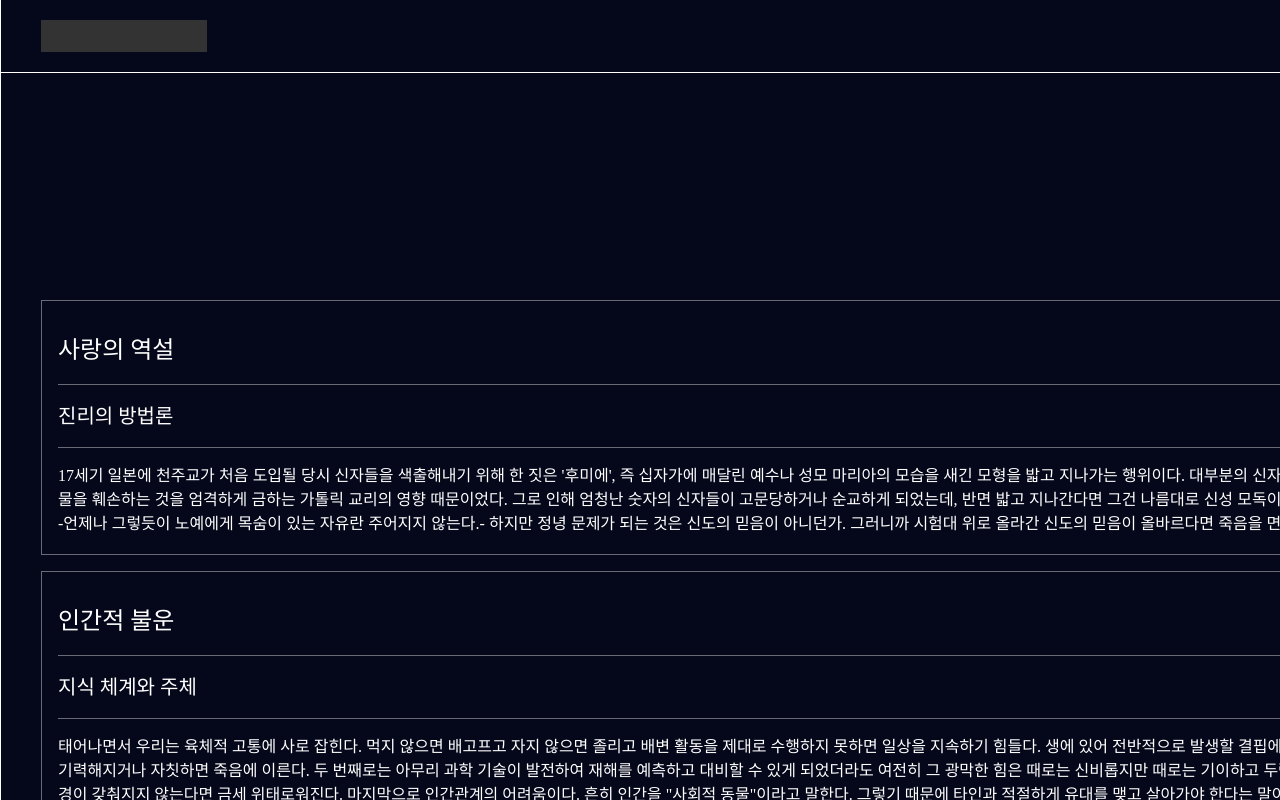
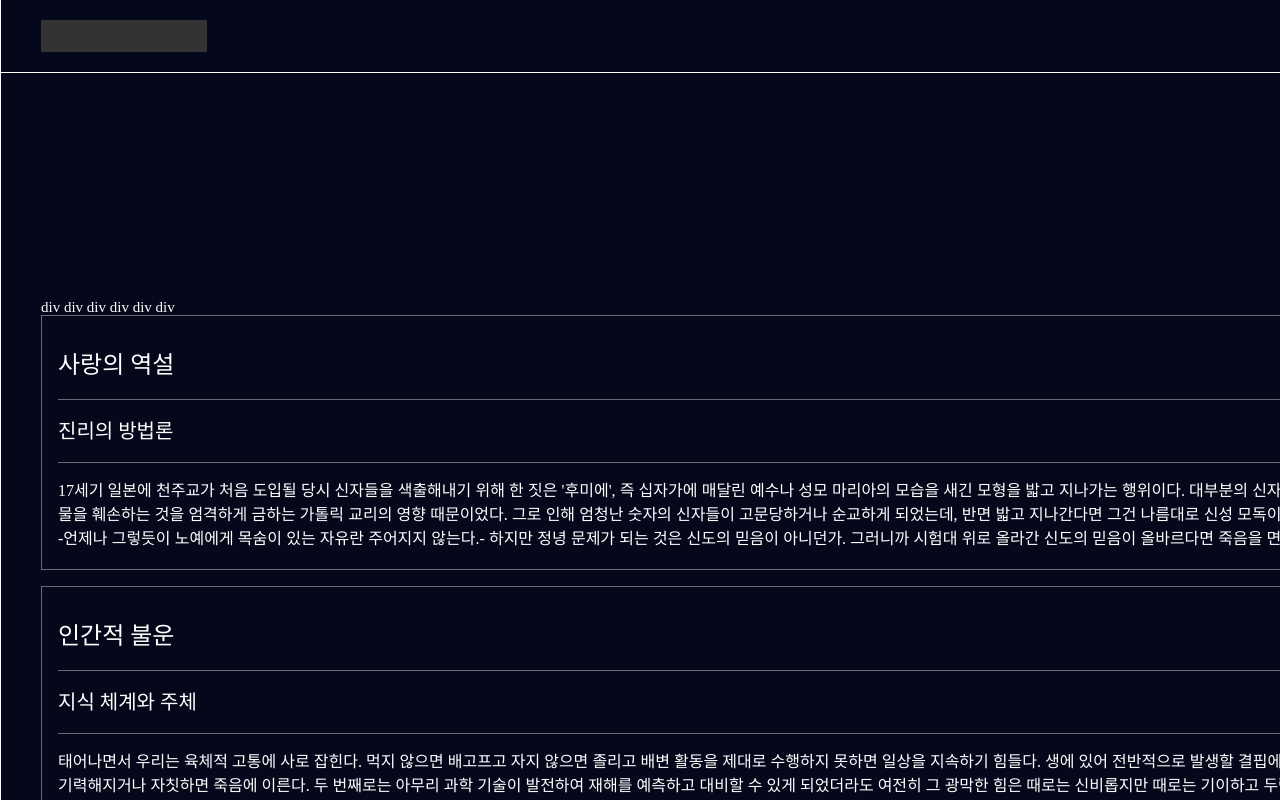
Before and after one commit to thkimmm/Whelper, a React (Create React App) app in the folder Whelper/project/: page /components/Write in a window 1280 px wide. Shown: the top 800 px of the page. Built offline with nearby package versions, Linux system fonts and the light colour scheme.

Commit message:
commit test 제발

```diff
--- a/Whelper/project/src/components/Write.js
+++ b/Whelper/project/src/components/Write.js
@@ -13,8 +13,14 @@ function Write() {
 
         <div className='common_page'>
             <div className='content_area'>
+                div
+                div
+                div
+                div
+                div
+                div
                 <div className=''>
-                    <div></div>
+
                     {
                         WriteListData.map(function (a, i) {
 
```
